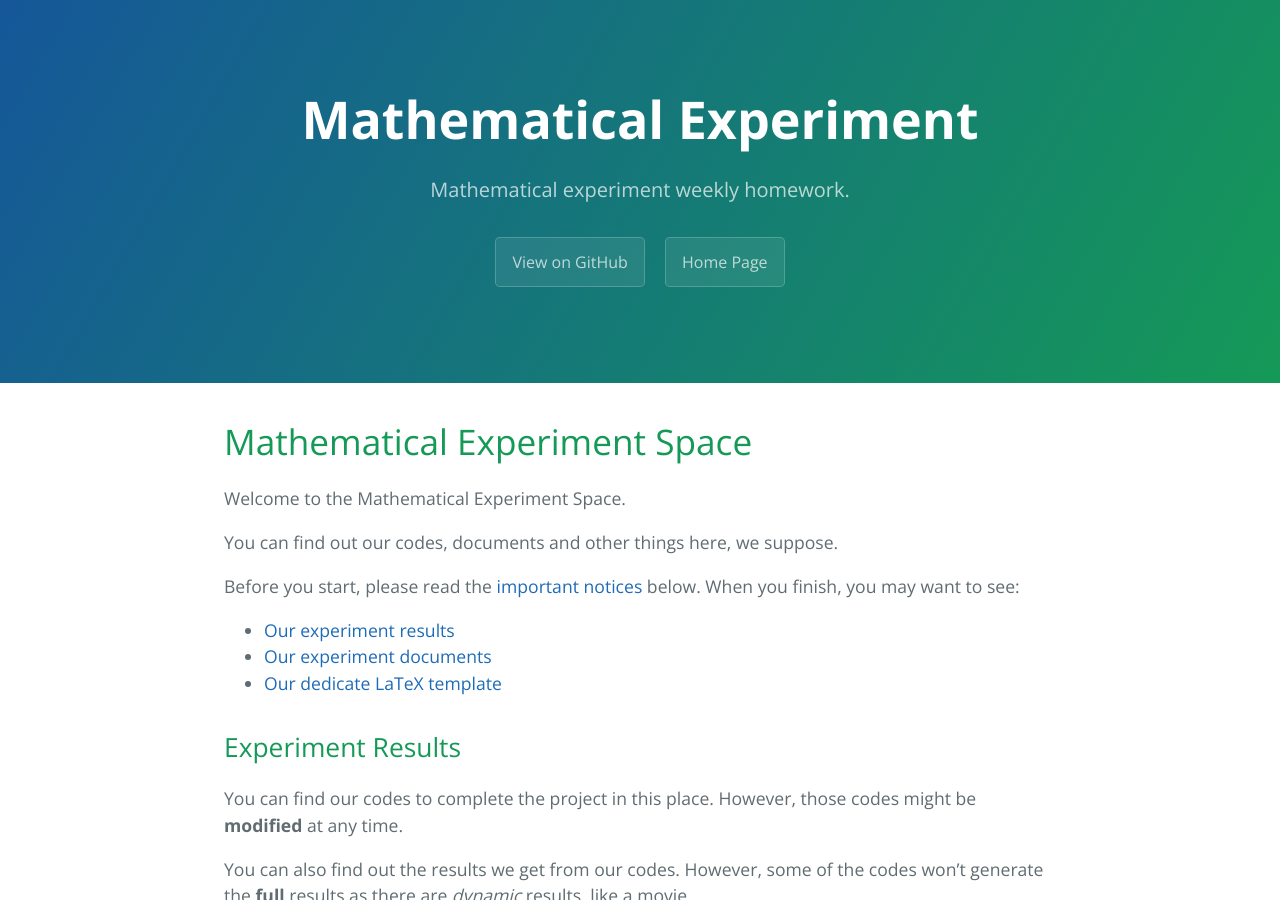
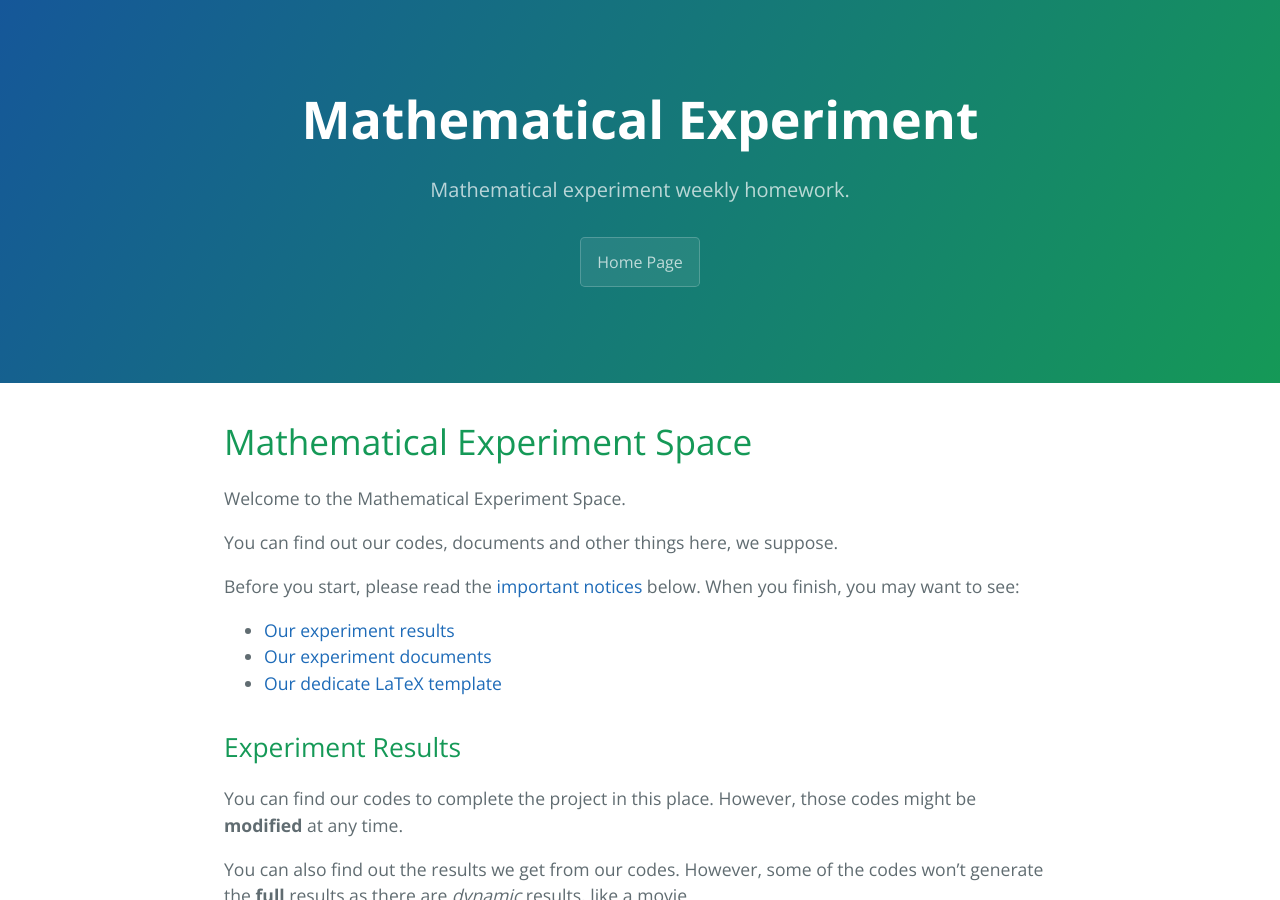
Before and after one commit to T0nyX1ang/Mathematical-Experiment, a Jekyll site: the page built from index.md, in a window 1280 px wide and 900 px high. Built offline with Jekyll 4.4.1, drawn with Linux system fonts in a browser that asks for light colours.

Commit message:
Update default.html

```diff
--- a/_layouts/default.html
+++ b/_layouts/default.html
@@ -26,7 +26,6 @@
       <h1 class="project-name">{{ page.title }}</h1>
       <h2 class="project-tagline">{{ page.description}}</h2>
       {% if site.github.is_project_page %}
-        <a href="{{ site.github.repository_url }}" class="btn">View on GitHub</a>
         <a href="{{ site.github.url }}" class="btn">Home Page</a>
       {% endif %}
       {% if site.show_downloads %}
```
